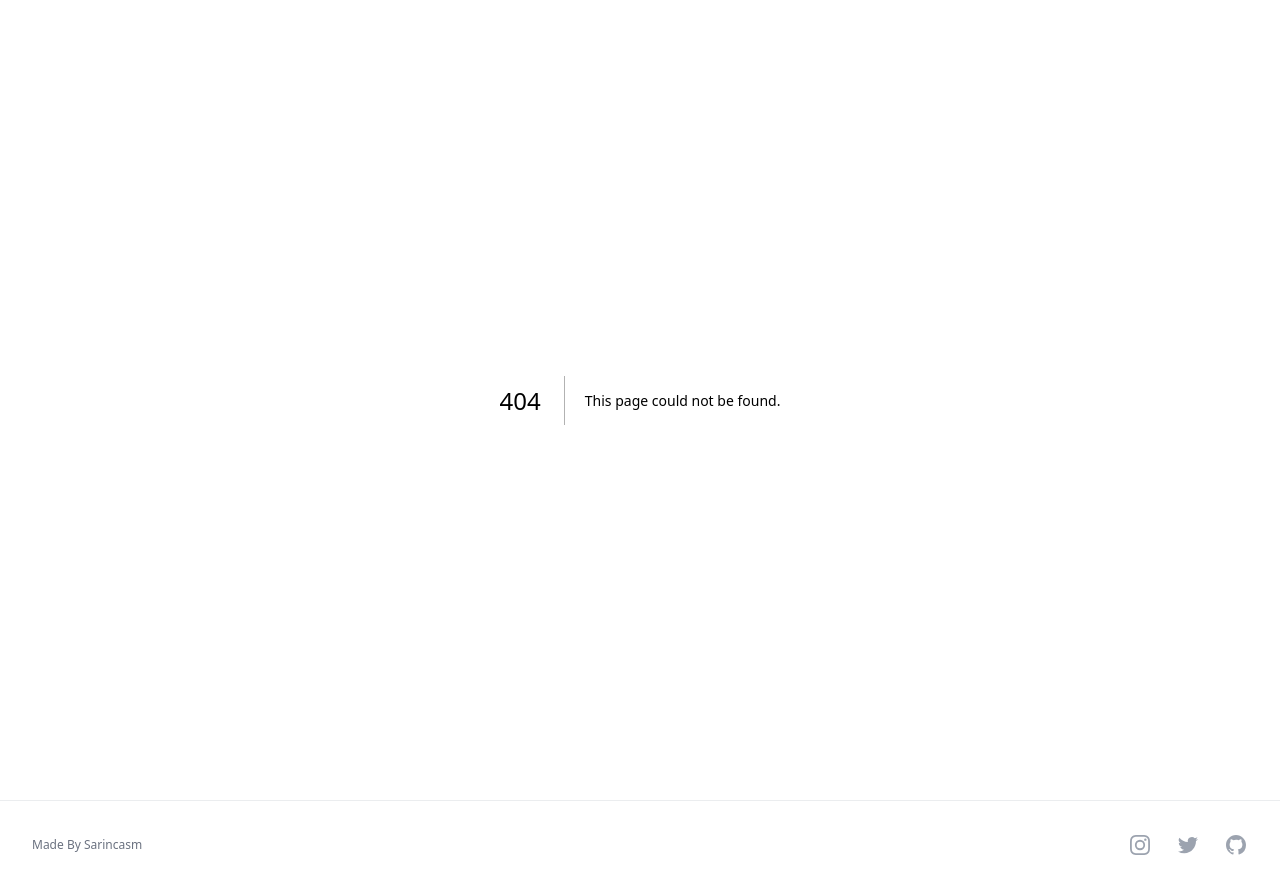
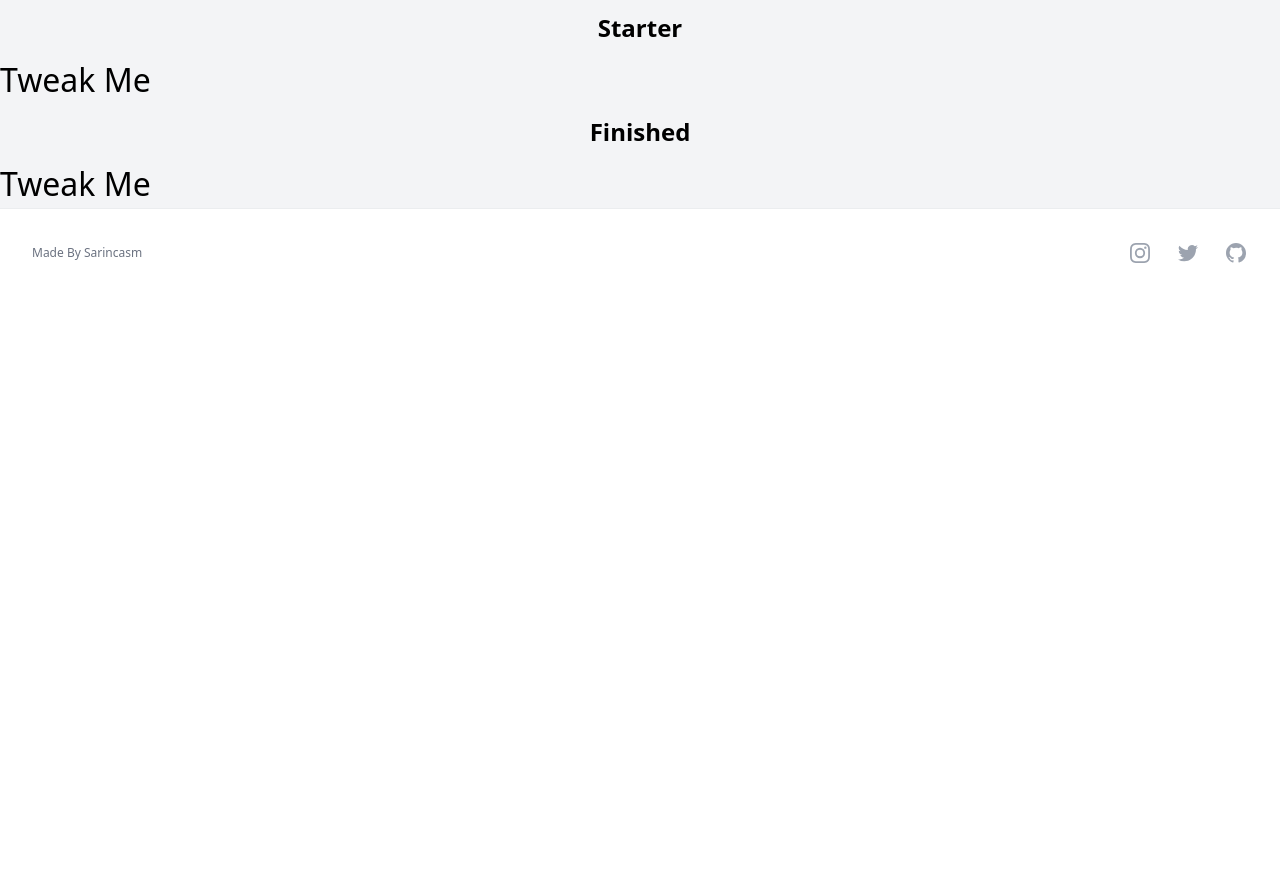
Before and after one commit to sarincasm/jar-of-dirt, a Next.js app in the folder style/css-fundamentals/: page /responsive/fluid-calculator/fluid-heading in a window 1280 px wide. Before the commit this address had no page. Shown: the top 894 px of the page. After the commit the page ends 800 px from the top, so only its background shows below. Built offline with nearby package versions, Linux system fonts and the light colour scheme.

Commit message:
style: css-fundamentals • Add fluid calculator page • Add fluid heading component

```diff
--- /dev/null
+++ b/style/css-fundamentals/app/responsive/fluid-calculator/fluid-heading/page.tsx
@@ -0,0 +1,29 @@
+/* eslint-disable @next/next/no-img-element */
+function renderStarter() {
+	return (
+		<section>
+			<h2 className="text-[2rem]">Tweak Me</h2>
+		</section>
+	)
+}
+
+function renderDone() {
+	return (
+		<section>
+			<h2 className="text-[2rem]">Tweak Me</h2>
+		</section>
+	)
+}
+
+export default function Page() {
+	return (
+		<main className="bg-gray-100">
+			<div>
+				<h2 className="text-2xl font-bold py-3 text-center">Starter</h2>
+				{renderStarter()}
+				<h2 className="text-2xl font-bold my-3 text-center">Finished</h2>
+				{renderDone()}
+			</div>
+		</main>
+	)
+}
--- /dev/null
+++ b/style/css-fundamentals/app/responsive/fluid-calculator/page.tsx
@@ -0,0 +1,23 @@
+import {LinkGrid, GridPost} from '@/components/LinkGrid'
+
+export default function Page() {
+	const base = '/responsive/fluid-calculator'
+	const categoryTitle = 'Fluid Calculator'
+	const posts: GridPost[] = [
+		{
+			href: '/fluid-heading',
+			title: 'Fluid Heading',
+			description: 'Tweak the heading so that it meets the constraints',
+			date: '2024-10-03',
+			category: {
+				href: `${base}`,
+				title: categoryTitle,
+			},
+		},
+	].map((post) => ({...post, href: base + post.href}))
+
+	const mainTitle = 'Fluid Calculator'
+	const mainDescription = 'Our typography smoothly scales with the viewport.'
+
+	return LinkGrid({posts, mainTitle, mainDescription})
+}
--- a/style/css-fundamentals/app/responsive/page.tsx
+++ b/style/css-fundamentals/app/responsive/page.tsx
@@ -46,6 +46,16 @@ export default function Page() {
 				title: 'Responsive',
 			},
 		},
+		{
+			href: '/fluid-calculator',
+			title: 'Fluid Calculator',
+			description: 'Our typography smoothly scales with the viewport.',
+			date: '2024-10-03',
+			category: {
+				href: `${base}`,
+				title: 'Responsive',
+			},
+		},
 	].map((post) => ({...post, href: base + post.href}))
 	const mainTitle = 'Module 5: Responsive & Behavioural CSS'
 	const mainDescription =
```
